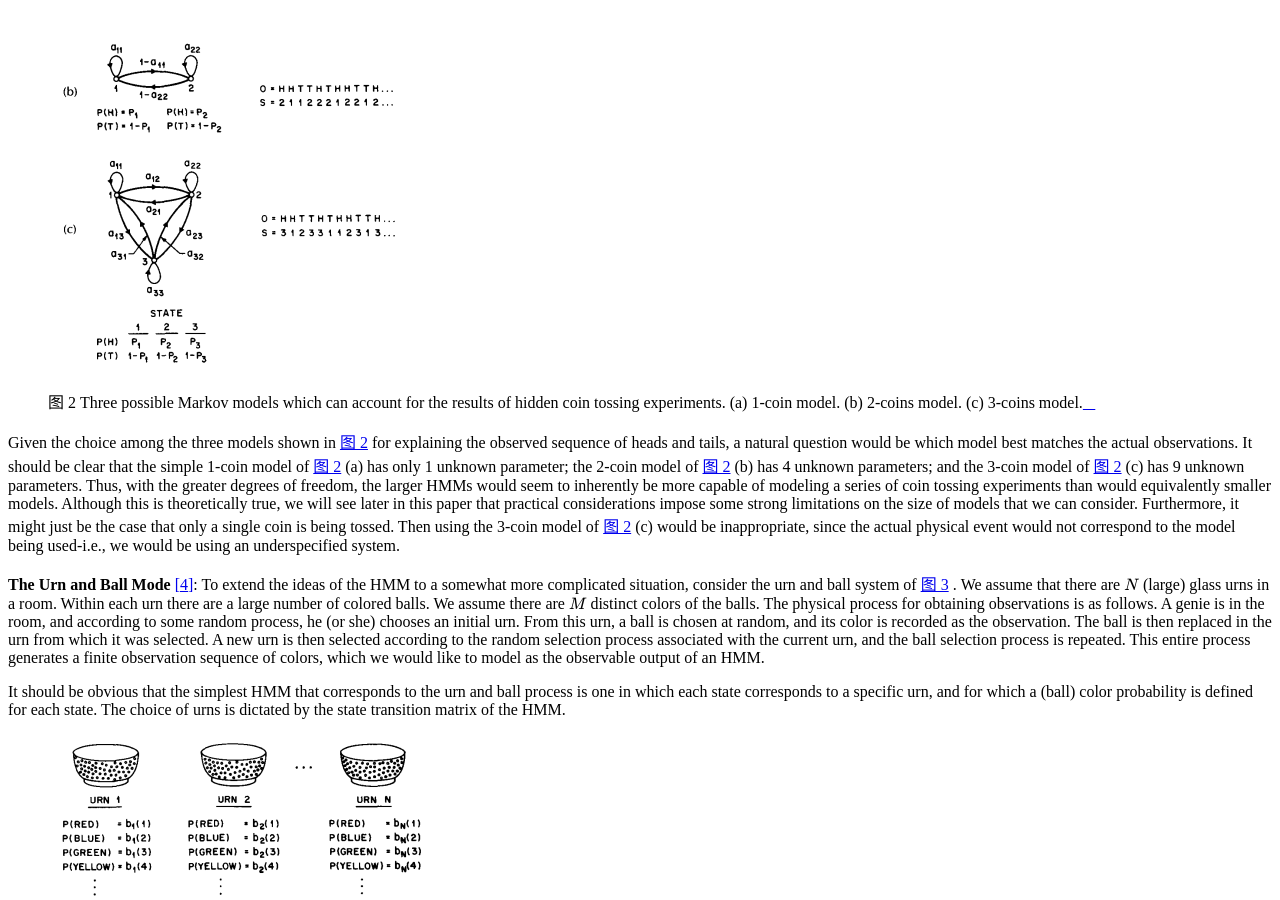
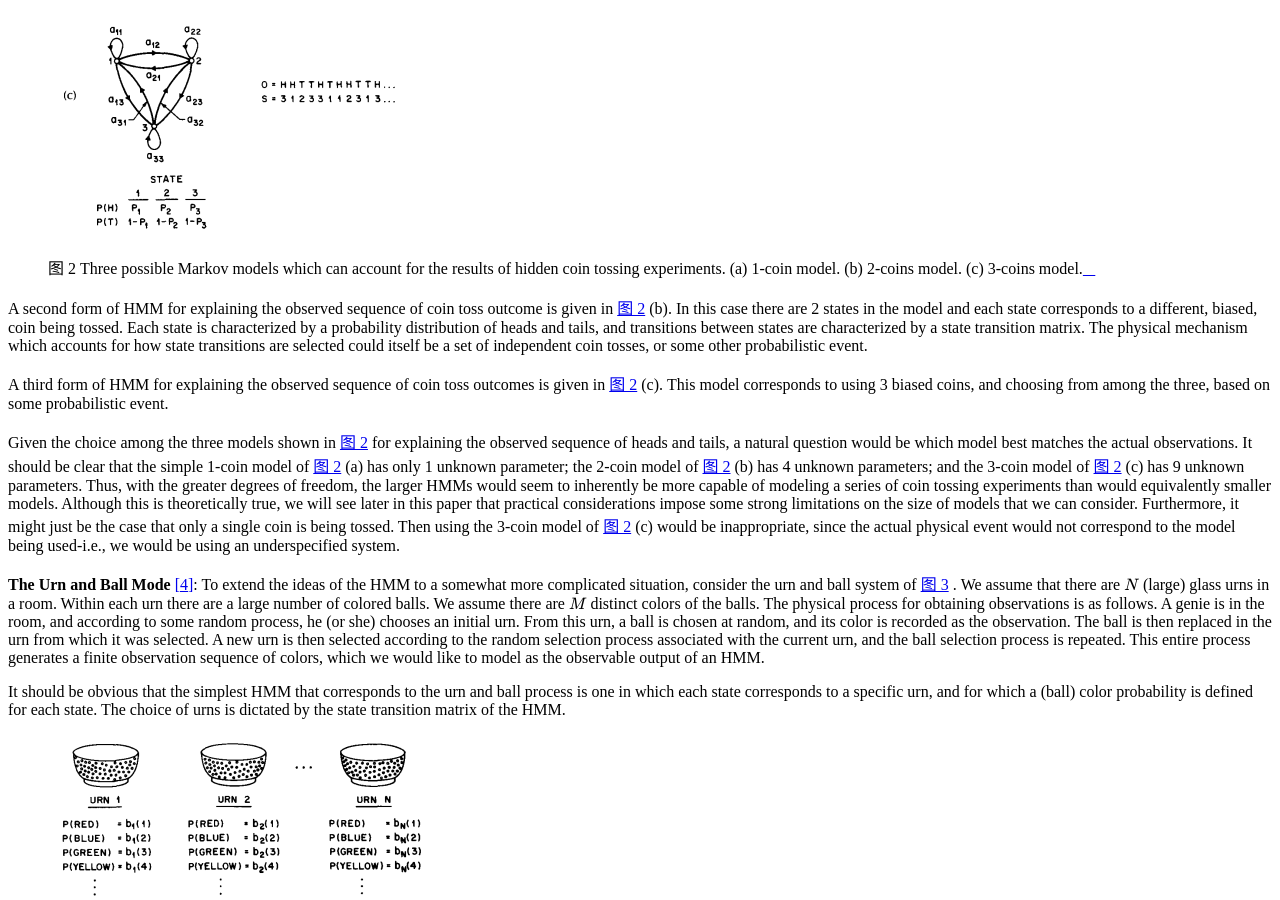
Before and after one commit to ufengger/bibtex-all, a Sphinx documentation site: the page built from docs/Rabiner_tutor_HMM.rst, in a window 1280 px wide and 900 px high, scrolled down 5061 px. Built offline with Sphinx 7.4.7 and the Read the Docs theme 2.0.0, drawn with Linux system fonts in a browser that asks for light colours.

Commit message:
clean figure locations

```diff
--- a/docs/Rabiner_tutor_HMM.rst
+++ b/docs/Rabiner_tutor_HMM.rst
@@ -301,6 +301,13 @@ that of :numref:`hmmfig2` (a) would be a degenerate 1-state model, where the
 state corresponds to the single biased coin, and the unknown parameter is the
 bias of the coin.
 
+.. _hmmfig2:
+
+.. figure:: images/hmmfig2.png
+   :align: center
+
+   Three possible Markov models which can account for the results of hidden coin tossing experiments. (a) 1-coin model. (b) 2-coins model. (c) 3-coins model.
+
 A second form of HMM for explaining the observed sequence of coin toss outcome
 is given in :numref:`hmmfig2` (b). In this case there are 2 states in the model
 and each state corresponds to a different, biased, coin being tossed. Each state
@@ -312,13 +319,6 @@ itself be a set of independent coin tosses, or some other probabilistic event.
 A third form of HMM for explaining the observed sequence of coin toss outcomes
 is given in :numref:`hmmfig2` (c). This model corresponds to using 3 biased
 coins, and choosing from among the three, based on some probabilistic event.
-
-.. _hmmfig2:
-
-.. figure:: images/hmmfig2.png
-   :align: center
-
-   Three possible Markov models which can account for the results of hidden coin tossing experiments. (a) 1-coin model. (b) 2-coins model. (c) 3-coins model.
 
 Given the choice among the three models shown in :numref:`hmmfig2` for
 explaining the observed sequence of heads and tails, a natural question would be
```
